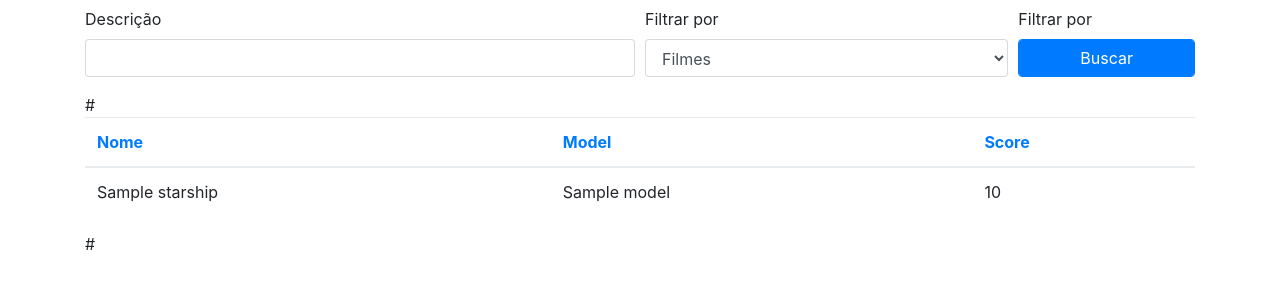
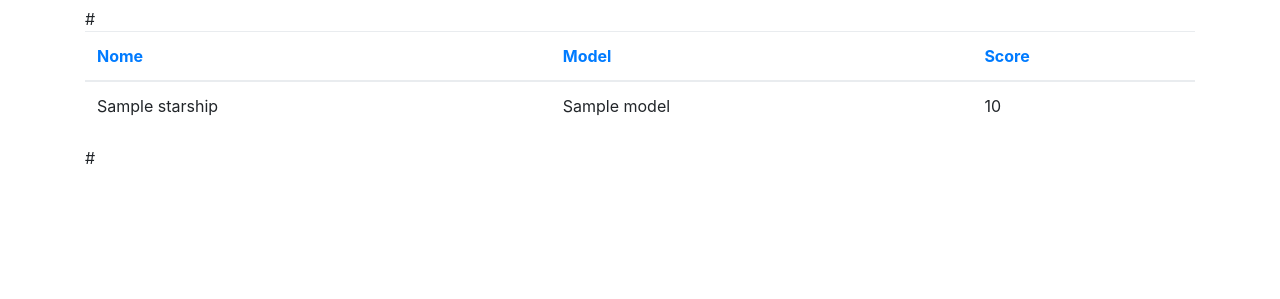
Before and after one commit to matteuscolins/sensedata-app, a Flask app: template templates/starship/starship.html in a window 1280 px wide. Shown: the part 63-362 px from the top of the page. Run offline with Flask 2, Linux system fonts and the light colour scheme; the template is opened without the code that fills it: most values are stand-ins (such as "Sample title", 1, 10 or a date in 2020); parts of the project's set-up code (start-up, migrations or seed data) failed here and were passed over; some libraries are stand-ins or nearby versions.

Commit message:
Refatoring code

```diff
--- a/models/starship.py
+++ b/models/starship.py
@@ -63,9 +63,9 @@ class Starship():
                 edited = datas['results'][j]['edited']
                 url = datas['results'][j]['url']
                 if hyperdrive_rating != 'unknown' and cost_in_credits != 'unknown':
-                    score = float(float(hyperdrive_rating)/int(cost_in_credits))
+                    score = str(float(float(hyperdrive_rating)/int(cost_in_credits)))
                 else:
-                    score = 'n/a'
+                    score = '0.00'
 
                 startships.append(Starship(name, model, manufacturer, cost_in_credits,
                     length, max_atmosphering_speed, crew, passengers, cargo_capacity, consumables,
--- a/templates/starship/starship.html
+++ b/templates/starship/starship.html
@@ -12,35 +12,12 @@
             <h1 class="display-4">Starship - SenseData App</h1>
         </nav>
         <div class="table-responsive">
-            <form>
-                <div class="form-row">
-                    <div class="form-group col-md-6">
-                        <label for="inputCity">Descrição</label>
-                        <input type="text" class="form-control" id="inputCity">
-                    </div>
-                    <div class="form-group col-md-4">
-                        <label for="inutState">Filtrar por</label>
-                        <select id="inputState" class="form-control">
-                            <option selected>Filmes</option>
-                            <option>Naves</option>
-                            <option>Veículos</option>
-                            <option>Planetas</option>
-                        </select>
-                    </div>
-                    <div class="form-group col-md-2">
-                        <label for="inputState">Filtrar por</label>
-                        <button class="form-control btn btn-primary">
-                            Buscar
-                        </button>
-                    </div>
-                </div>
-            </form>
             {{ pagination.links }}
             <table class="table table-hover">
                 <thead>
                     <th><a href="./orderByName">Nome</a></th>
-                    <th><a href="./orderByGender">Model</a></th>
-                    <th><a href="./orderByGender">Score </a></th>
+                    <th><a href="./orderByModel">Model</a></th>
+                    <th><a href="./">Score </a></th>
                 </thead>
                 <tbody>
                     {% for starship in starship %}
```
Also changed, not shown: resources/starship.py (+3 -24 lines).
